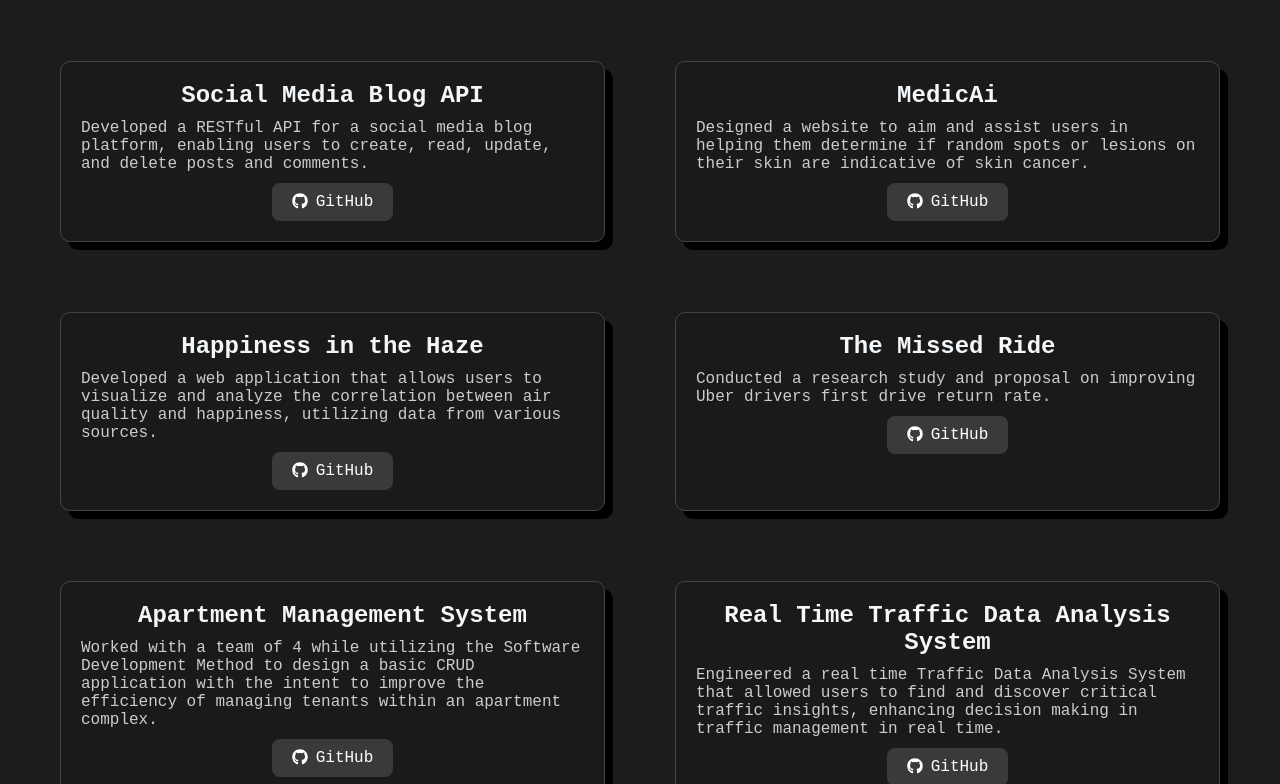
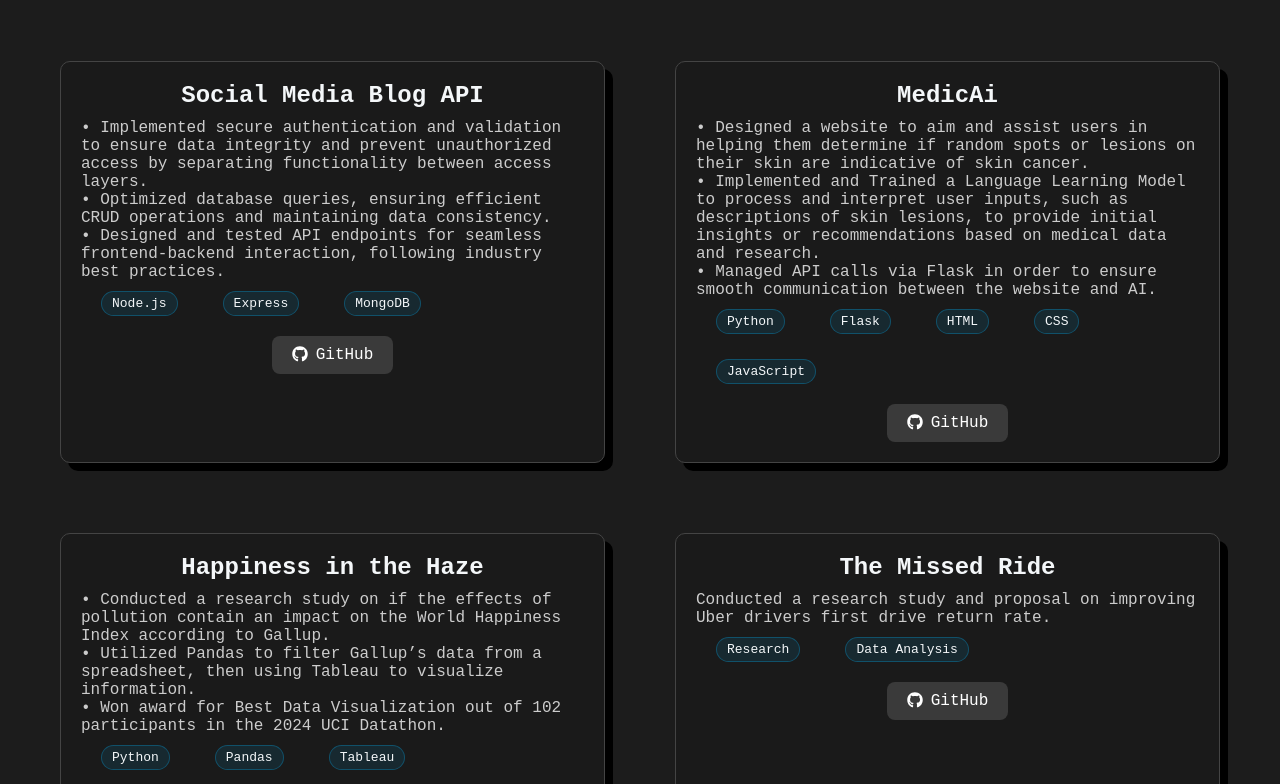
Before and after one commit to aldriechV/Portfolio, a React (Vite) app: page / in a window 1280 px wide. Shown: the part 836-1620 px from the top of the page. Built offline with nearby package versions, Linux system fonts and the light colour scheme.

Commit message:
Updated Projects bubbles

```diff
--- a/src/components/ProjectCards/Card.css
+++ b/src/components/ProjectCards/Card.css
@@ -54,3 +54,19 @@
   gap: 10px; /* space between buttons */
   justify-content: center; /* center horizontally inside card */
 }
+
+.card-tags {
+  display: flex;
+  flex-wrap: wrap;
+  gap: 5px;
+  list-style-type: none;
+}
+
+.card-tag {
+  padding: 4px 10px;
+  font-size: 13px;
+  color: var(--accent);
+  background: rgba(0, 171, 240, 0.1);
+  border: 1px solid rgba(0, 171, 240, 0.3);
+  border-radius: 999px;
+}
--- a/src/components/ProjectCards/Card.jsx
+++ b/src/components/ProjectCards/Card.jsx
@@ -3,12 +3,29 @@
 
 const Card = (button) => {
 
-    const { projectName, description, projectLink } = button.experience;
+    const { projectName, description, projectLink, techStack } = button.experience;
 
     return(
         <div className="card">
                 <h2 className="card-title"> { projectName } </h2>
-                <p className="card-desc"> { description } </p>
+                {/* Check if the description is an array and render accordingly */}
+                {Array.isArray(description) ? (
+                    description.map((desc, index) => (
+                        <p key={index} className="card-desc"> { desc } </p>
+                    ))
+                ) : (
+                    <p className="card-desc"> { description } </p>
+                )}
+
+                {/* Tech stack spot goes here */}
+                {techStack.length > 0 && (
+                    <ul className="card-tags">
+                        {techStack.map((tech) => (
+                        <li key={tech} className="card-tag">{tech}</li>
+                        ))}
+                    </ul>
+                )}
+
                 <div className ="button-container">
                     <button className="card-button" onClick={() => window.open(projectLink, "_blank", "noopener,noreferrer")}> <FaGithub style={{ marginRight: '8px' }} />
         GitHub</button>
--- a/src/components/ProjectCards/Projects.js
+++ b/src/components/ProjectCards/Projects.js
@@ -1,32 +1,56 @@
 export const projects = [
      {
         projectName: "Social Media Blog API",
-        description: "Developed a RESTful API for a social media blog platform, enabling users to create, read, update, and delete posts and comments.",
+        description: [
+            "• Implemented secure authentication and validation to ensure data integrity and prevent unauthorized access by separating functionality between access layers.",
+            "• Optimized database queries, ensuring efficient CRUD operations and maintaining data consistency.",
+            "• Designed and tested API endpoints for seamless frontend-backend interaction, following industry best practices."
+        ],
+        techStack: ["Node.js", "Express", "MongoDB"],
         projectLink: "https://github.com/aldriechV/CECS343Project"
     },
     {
         projectName: "MedicAi",
-        description: "Designed a website to aim and assist users in helping them determine if random spots or lesions on their skin are indicative of skin cancer.",
+        description: [
+            "• Designed a website to aim and assist users in helping them determine if random spots or lesions on their skin are indicative of skin cancer.",
+            "• Implemented and Trained a Language Learning Model to process and interpret user inputs, such as descriptions of skin lesions, to provide initial insights or recommendations based on medical data and research.",
+            "• Managed API calls via Flask in order to ensure smooth communication between the website and AI."
+        ],
+        techStack: ["Python", "Flask", "HTML", "CSS", "JavaScript"],
         projectLink: "https://github.com/TheAlex7/Marina-Hacks"
     },
     {
         projectName: "Happiness in the Haze",
-        description: "Developed a web application that allows users to visualize and analyze the correlation between air quality and happiness, utilizing data from various sources.",
+        description: [
+            "• Conducted a research study on if the effects of pollution contain an impact on the World Happiness Index according to Gallup.",
+            "• Utilized Pandas to filter Gallup’s data from a spreadsheet, then using Tableau to visualize information.",
+            "• Won award for Best Data Visualization out of 102 participants in the 2024 UCI Datathon."
+        ],
+        techStack: ["Python", "Pandas", "Tableau"],
         projectLink: "https://devpost.com/software/happiness-in-the-haze?_gl=1*1h89oz6*_gcl_au*MjA5NzcyOTgzNS4xNzUyMTk2MTE2*_ga*MjA4MDU4MzU0OS4xNzUyMTk2MTE2*_ga_0YHJK3Y10M*czE3NTQ2MTQyMjMkbzIkZzEkdDE3NTQ2MTQyODYkajU3JGwwJGgw"
     },
     {
         projectName: "The Missed Ride",
         description: "Conducted a research study and proposal on improving Uber drivers first drive return rate.",
+        techStack: ["Research", "Data Analysis"],
         projectLink: "https://github.com/aldriechV/UCI-Datathon-2025"
     },
     {
         projectName: "Apartment Management System",
-        description: "Worked with a team of 4 while utilizing the Software Development Method to design a basic CRUD application with the intent to improve the efficiency of managing tenants within an apartment complex.",
+        description: [
+            "• Worked with a team of 4 while utilizing the Software Development Method to design a basic CRUD application with the intent to improve the efficiency of managing tenants within an apartment complex.",
+            "• Utilized FlaskSQL and SQL Alchemy to create and connect a database to the final program, tracking tenant names, apartment numbers, and all transactions regarding rent and utilities costs."
+        ],
+        techStack: ["Python", "HTML", "FlaskSQL", "SQL Alchemy"],
         projectLink: "https://github.com/aldriechV/CECS343Project"
     },
     {
         projectName: "Real Time Traffic Data Analysis System",
-        description: "Engineered a real time Traffic Data Analysis System that allowed users to find and discover critical traffic insights, enhancing decision making in traffic management in real time.",
+        description: [
+            "• Engineered a real time Traffic Data Analysis System that allowed users to find and discover critical traffic insights, enhancing decision making in traffic management in real time.",
+            "• Hosted backend on MongoDB for freeway coordinate data from Dataniz. Used Python to calculate travel ETAs and managed server deployment on Google Cloud Virtual Machine."
+        ],
+        techStack: ["Python", "MongoDB", "Google Cloud"],
         projectLink: "https://github.com/aldriechV/IoT-Assignment"
     }
 ];
```
